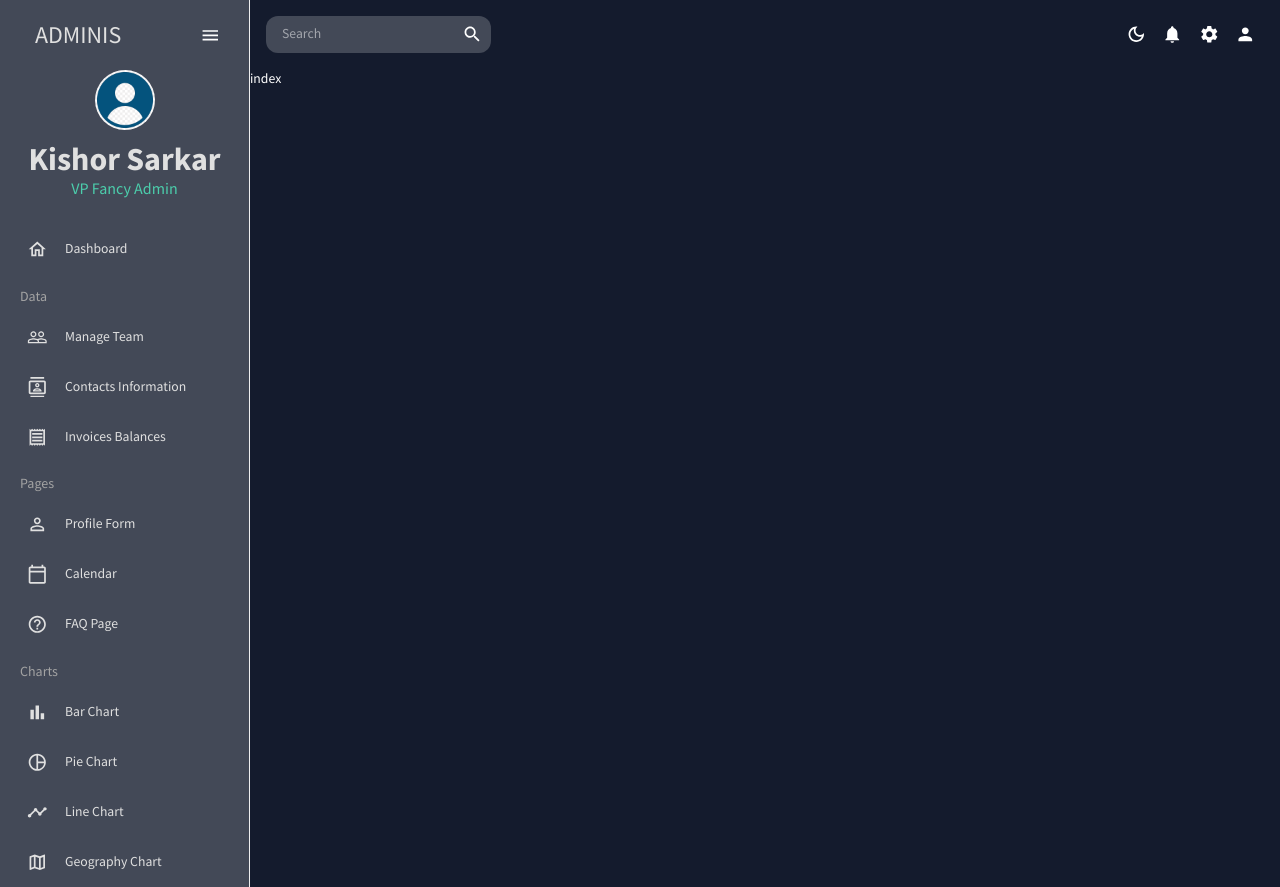
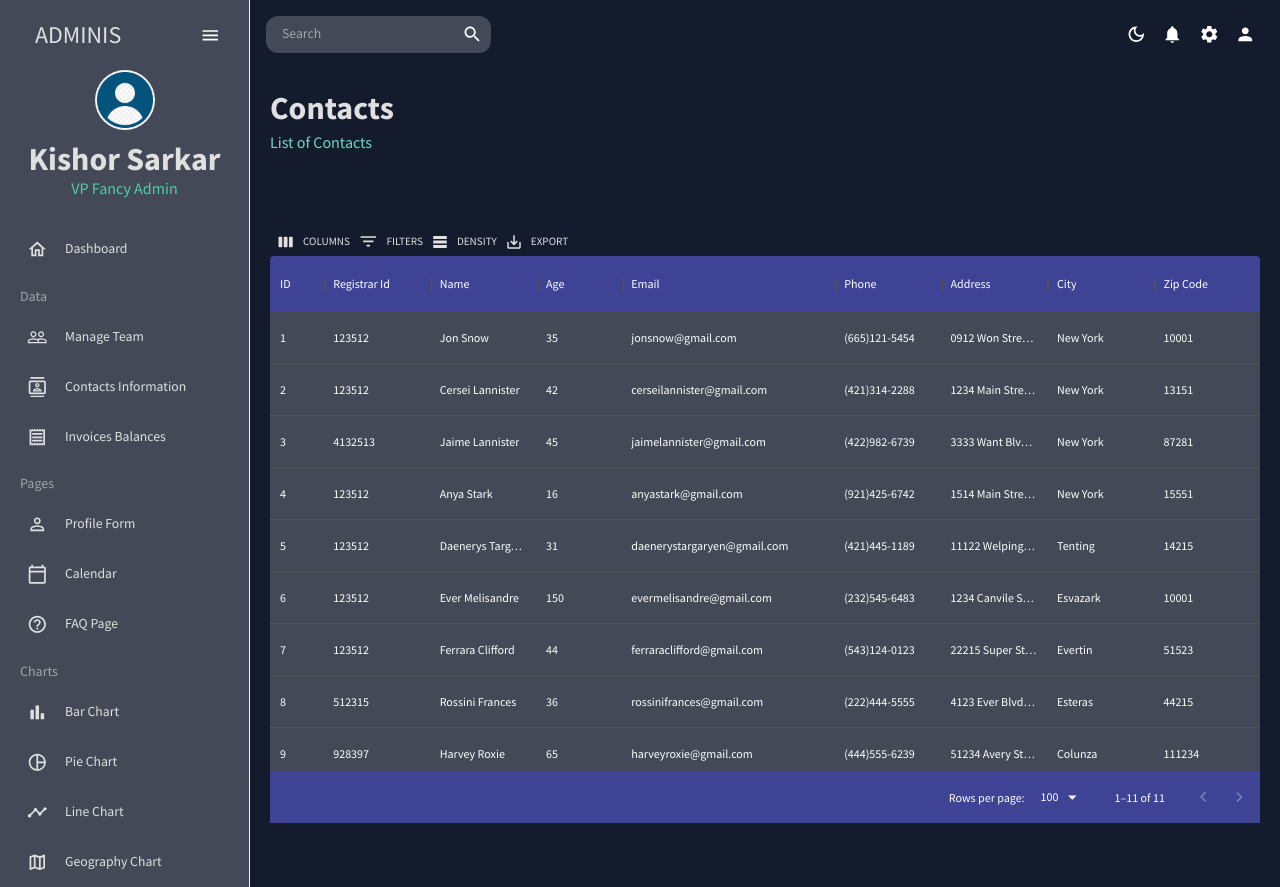
Before and after one commit to gostgmaer/react-admin-dashboard, a React (Create React App) app: page /contacts in a window 1280 px wide. Built offline with nearby package versions, Linux system fonts and the light colour scheme.

Commit message:
add contacts

```diff
--- a/src/pages/Contacts/index.jsx
+++ b/src/pages/Contacts/index.jsx
@@ -1,9 +1,111 @@
-import React from 'react'
+
+import { Box, Toolbar, Typography, useTheme } from "@mui/material";
+import { DataGrid, GridToolbar } from "@mui/x-data-grid";
+import React from "react";
+import Header from "../../components/Header/Header";
+import { mockDataContacts } from "../../assets/mockData/mockData";
+import { tokens } from "../../theme";
 
 const Contacts = () => {
+  const theme = useTheme();
+  const colors = tokens(theme.palette.mode);
+
+  const columns = [
+    {
+      field: "id",
+      headerName: "ID",
+      flex:0.5
+    },
+     {
+      field: "registrarId",
+      headerName: "Registrar Id",
+      flex: 1,
+      cellClassName: "registrarId-column-cell",
+    },
+    {
+      field: "name",
+      headerName: "Name",
+      flex: 1,
+      cellClassName: "name-column-cell",
+    },
+    {
+      field: "age",
+      headerName: "Age",
+      flex: 0.8,
+      cellClassName: "age-column-cell",
+    },
+    {
+      field: "email",
+      headerName: "Email",
+      flex: 2,
+      cellClassName: "email-column-cell",
+    },
+
+    {
+      field: "phone",
+      headerName: "Phone",
+      flex: 1,
+      cellClassName: "phone-column-cell",
+    },
+     {
+      field: "address",
+      headerName: "Address",
+      flex: 1,
+      cellClassName: "address-column-cell",
+    },
+    {
+      field: "city",
+      headerName: "City",
+      flex: 1,
+      cellClassName: "city-column-cell",
+    },
+    {
+      field: "zipCode",
+      headerName: "Zip Code",
+      flex: 1,
+      cellClassName: "zipCode-column-cell",
+    }
+
+  ];
   return (
-    <div>index</div>
-  )
-}
+    <Box m={"20px"}>
+      <Box
+        display={"flex"}
+        justifyContent={"space-between"}
+        alignItems={"center"}>
+        <Header title={"Contacts"} subtitle={"List of Contacts"}></Header>
+      </Box>
+      <Box m={'40px 0 0 0'} height='75vh' sx={{
+        "& .MuiDataGrid-root": {
+          border: "none",
+        },
+        "& .MuiDataGrid-cell": {
+          borderBottom: "none",
+        },
+        "& .name-column--cell": {
+          color: colors.greenAccent[300],
+        },
+        "& .MuiDataGrid-columnHeaders": {
+          backgroundColor: colors.blueAccent[700],
+          borderBottom: "none",
+        },
+        "& .MuiDataGrid-virtualScroller": {
+          backgroundColor: colors.primary[400],
+        },
+        "& .MuiDataGrid-footerContainer": {
+          borderTop: "none",
+          backgroundColor: colors.blueAccent[700],
+        },
+        "& .MuiCheckbox-root": {
+          color: `${colors.greenAccent[200]} !important`,
+        },"& .MuiDataGrid-toolbarContainer .MuiButton-text": {
+          color: `${colors.grey[100]} !important`,
+        },
+      }}>
+        <DataGrid components={{ Toolbar: GridToolbar }} rows={mockDataContacts} columns={columns}></DataGrid>
+      </Box>
+    </Box>
+  );
+};
 
 export default Contacts
--- a/src/pages/Team/index.jsx
+++ b/src/pages/Team/index.jsx
@@ -3,7 +3,7 @@ import { Box, Typography, useTheme } from "@mui/material";
 import { DataGrid } from "@mui/x-data-grid";
 import React from "react";
 import Header from "../../components/Header/Header";
-import { mockDataTeam } from "../../data/mockData/mockData";
+import { mockDataTeam } from "../../assets/mockData/mockData";
 import { tokens } from "../../theme";
 
 const Team = () => {
@@ -24,13 +24,13 @@ const Team = () => {
     {
       field: "age",
       headerName: "Age",
-      flex: 1,
+      flex: 0.5,
       cellClassName: "age-column-cell",
     },
     {
       field: "email",
       headerName: "email",
-      flex: 1,
+      flex: 1.5,
       cellClassName: "email-column-cell",
     },
 
```
Also changed, not shown: src/assets/mockData/mockData.js (renamed from src/data/mockData/mockData.js), src/assets/mockData/mockGeoData.js (renamed from src/data/mockData/mockGeoData.js).
